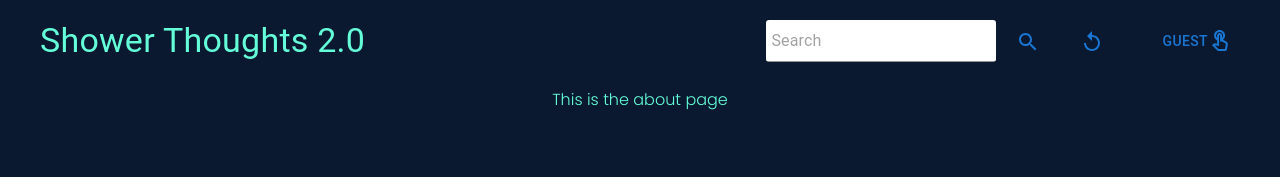
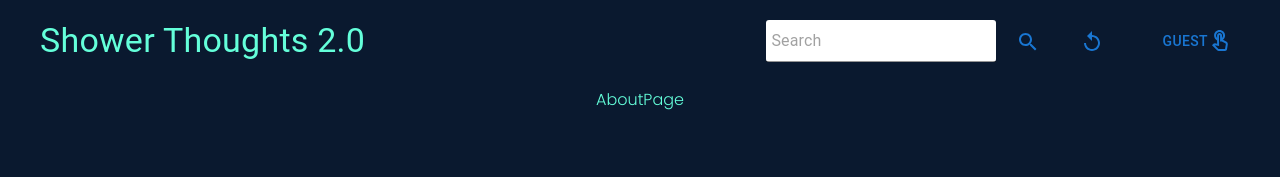
Before and after one commit to HongDucAnhNguyen/Shower-Thoughts-2.0, a React (Create React App) app in the folder client/: page /about in a window 1280 px wide. Shown: the top 177 px of the page. Built offline with nearby package versions, Linux system fonts and the light colour scheme.

Commit message:
added error page and about page directories.

```diff
--- a/client/src/App.js
+++ b/client/src/App.js
@@ -4,6 +4,8 @@ import Details from "./components/DetailsPage/Details";
 import HomePage from "./components/HomePage/HomePage";
 import LandingPage from "./components/LandingPage/LandingPage";
 import Navbar from "./components/NavBar/Navbar";
+import ErrorPage from "./components/ErrorPage/ErrorPage";
+import AboutPage from "./components/AboutPage/AboutPage";
 const App = () => {
   return (
     <>
@@ -15,15 +17,8 @@ const App = () => {
           <Route path="/" exact element={<LandingPage />} />
           <Route path="/auth" exact element={<Auth />} />
           <Route path="/details" exact element={<Details />} />
-          <Route
-            path="/about"
-            exact
-            element={<div>This is the about page</div>}
-          />
-          <Route
-            path="/*"
-            element={<div>This is the 404 page, content not found</div>}
-          />
+          <Route path="/about" exact element={<AboutPage />} />
+          <Route path="/*" element={<ErrorPage />} />
         </Routes>
       </BrowserRouter>
     </>
--- /dev/null
+++ b/client/src/components/AboutPage/AboutPage.js
@@ -0,0 +1,9 @@
+import React from 'react'
+
+const AboutPage = () => {
+  return (
+    <div>AboutPage</div>
+  )
+}
+
+export default AboutPage
--- /dev/null
+++ b/client/src/components/ErrorPage/ErrorPage.js
@@ -0,0 +1,7 @@
+import React from "react";
+
+const ErrorPage = () => {
+  return <div>404-Page Not Found</div>;
+};
+
+export default ErrorPage;
--- a/client/src/components/HomePage/HomePage.js
+++ b/client/src/components/HomePage/HomePage.js
@@ -11,10 +11,11 @@ const HomePage = () => {
   const dispatch = useDispatch();
   //re-render everytime state changes
   useEffect(() => {
-    dispatch(getThoughts());
+    // dispatch(getThoughts());
     console.log("get thoughts is called");
     console.log(currentId);
-  }, [dispatch,currentId]);
+  }, [dispatch, currentId]);
+
   // const user = JSON.parse(localStorage.getItem("profile"));
   return (
     <Grow in>
```
